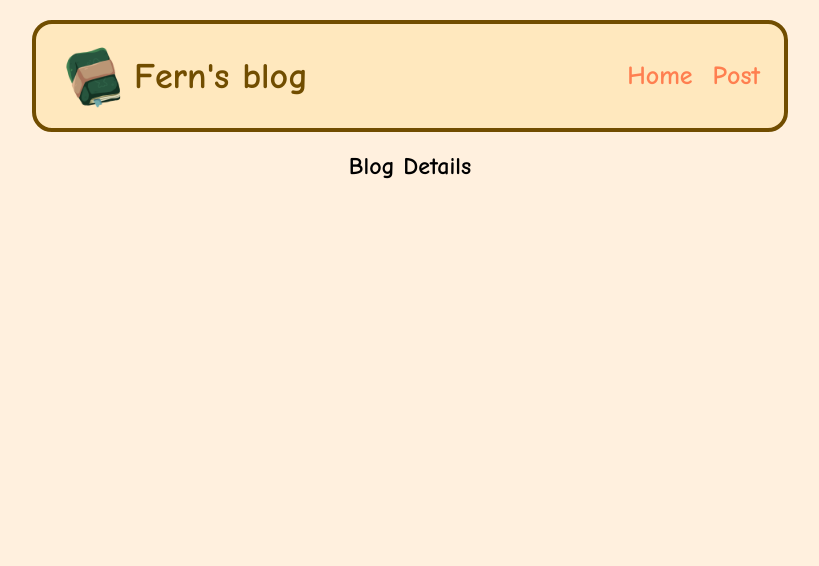
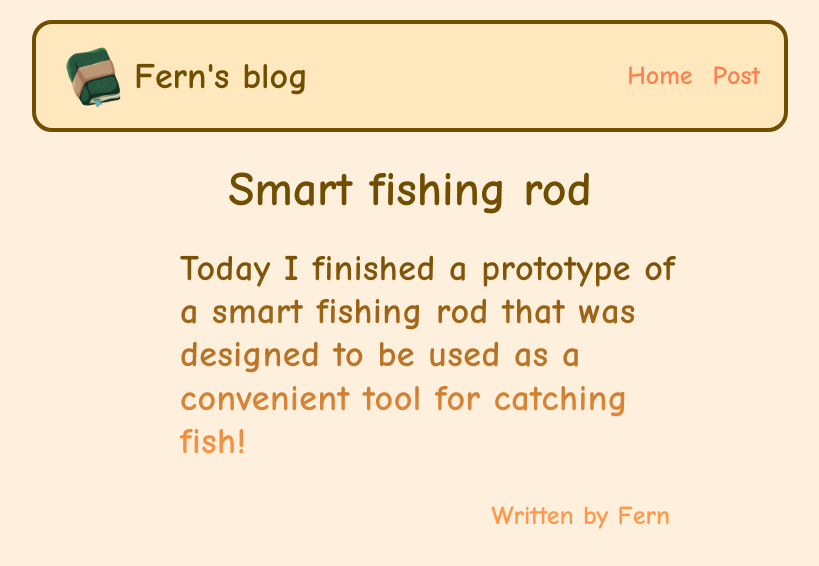
Before and after one commit to JackGhoster/ReactBlog, a React (Create React App) app in the folder app/: page /blogs/1 in a window 1280 px wide. Shown: the top 566 px of the page, without its empty margins (230-1049 px from the left). Built offline with nearby package versions, Linux system fonts and the light colour scheme; data requests are answered from the project's data file.

Commit message:
concrete blogs + styling :)

```diff
--- a/app/src/BlogDetails.js
+++ b/app/src/BlogDetails.js
@@ -1,7 +1,32 @@
+import { useParams } from 'react-router-dom';
+import useFetch from './useFetch';
+
 const BlogDetails = () => {
+	const { id } = useParams();
+	const url = 'http://localhost:8000/blogs/';
+	const { data: blog, error, isFetching } = useFetch(url + id);
 	return (
 		<div className="blog-details">
-			<h2>Blog Details</h2>
+			{/* While loading the blog from the server */}
+			{isFetching && (
+				<div className="loading" style={{ color: '#714d00' }}>
+					<h1>Loading...</h1>
+				</div>
+			)}
+			{/* If there is some kind of error */}
+			{error && (
+				<div className="error" style={{ color: '#714d00' }}>
+					{error}
+				</div>
+			)}
+			{/* Blog itself */}
+			{blog && (
+				<article>
+					<h1>{blog.title}</h1>
+					<h2>{blog.body}</h2>
+					<h3>Written by {blog.author}</h3>
+				</article>
+			)}
 		</div>
 	);
 };
--- a/app/src/BlogList.js
+++ b/app/src/BlogList.js
@@ -1,16 +1,20 @@
+import { Link } from 'react-router-dom/cjs/react-router-dom';
+import logo from './images/logo.png';
 const BlogList = (props) => {
 	const blogs = props.blogs;
 	return (
 		<div className="blog-list">
 			{blogs.map((blog) => (
 				<>
-					<div className="blog">
+					<div className="single-blog-preview">
 						<div className="blog-preview-text" key={blog.id}>
-							<h1>{blog.title}</h1>
-							<p>Author: {blog.author}</p>
+							<Link to={`/blogs/${blog.id}`}>
+								<h1>{blog.title}</h1>
+								<p>Author: {blog.author}</p>
+							</Link>
 						</div>
 						<div className="blog-preview-side-image">
-							{/* <img src={logo} alt="" srcset="" /> */}
+							<img src={logo} alt="" srcset="" />
 						</div>
 					</div>
 				</>
--- a/app/src/index.css
+++ b/app/src/index.css
@@ -7,9 +7,8 @@
 body{
   background-color: rgb(255, 240, 222);
 }
-
+/* navbar */
 .navbar{
-
   background-color: rgb(255, 232, 190);
   border: 4px solid rgb(113, 77, 0);
   border-radius: 20px;
@@ -45,7 +44,7 @@ body{
   font-weight: 700;
   text-decoration: none;
   margin-left: 20px;
-  transition: color 0.5s;
+  transition: color 0.2s;
 }
 
 .navbar a:hover{
@@ -54,10 +53,8 @@ body{
 .navbar a:active{
   color: rgb(196, 39, 0);
 }
-.navbar a:focus{
-  color: red;
-}
 
+/* main container for content */
 .content{
   justify-content: center;
   font-family: 'Comic Neue',Arial, Helvetica, sans-serif;
@@ -66,7 +63,7 @@ body{
   max-width: 600px;
   margin: 20px auto;
 }
-
+/* homepage that stores latest blogs */
 .home h1{
   font-size: 26px;
   color: rgb(113, 77, 0);
@@ -76,7 +73,7 @@ body{
   color: coral;
 }
 
-
+/* styles of blog previews */
 .blog-previews{
   text-align: center;
   display: flex;
@@ -85,12 +82,57 @@ body{
   max-width: 600px;
   align-items: center;
 }
-.blog{
+.single-blog-preview{
   display: flex;
-
+  margin-top: 10px;
+  margin-left: 15px;
+  margin-right: 15px;
+}
+.blog-preview-text a{
+  text-decoration: none;
+  transition: text-shadow 0.25s;
+}
+.blog-preview-text h1{
+  transition: color 0.25s;
+  font-size: 36px;
+}
+.blog-preview-text h1:hover{
+  color: rgb(194, 116, 0);
 }
 
 .blog-preview-side-image img{
-  width: 26px;
-  margin-left: auto;
+  width: 42px;
+  margin-left: 5px;
 }
+
+/* Styles of the concrete blog  */
+article{
+  text-align: center;
+  margin: 10px 20px;
+}
+
+article h1{
+  color:rgb(113, 77, 0);
+  font-size: 48px;
+}
+article h2{
+  margin-top: 30px;
+  padding-left: 50px;
+  color:rgb(255, 255, 255);
+  background: -webkit-linear-gradient( rgb(113, 77, 0),rgb(255, 152, 74));
+  -webkit-background-clip: text;
+  background-clip: text;
+  -webkit-text-fill-color: transparent;
+  text-align: left;
+  font-size: 36px;
+  line-height: 1.2;
+  letter-spacing: 0.5px;
+}
+
+article h3{
+  margin-top: 38px;
+  color:rgb(255, 152, 74);
+  font-size: 26px;
+  text-align: end;
+  margin-right: 20px;
+}
```
Also changed, not shown: app/src/Home.js (+0 -26 lines).
